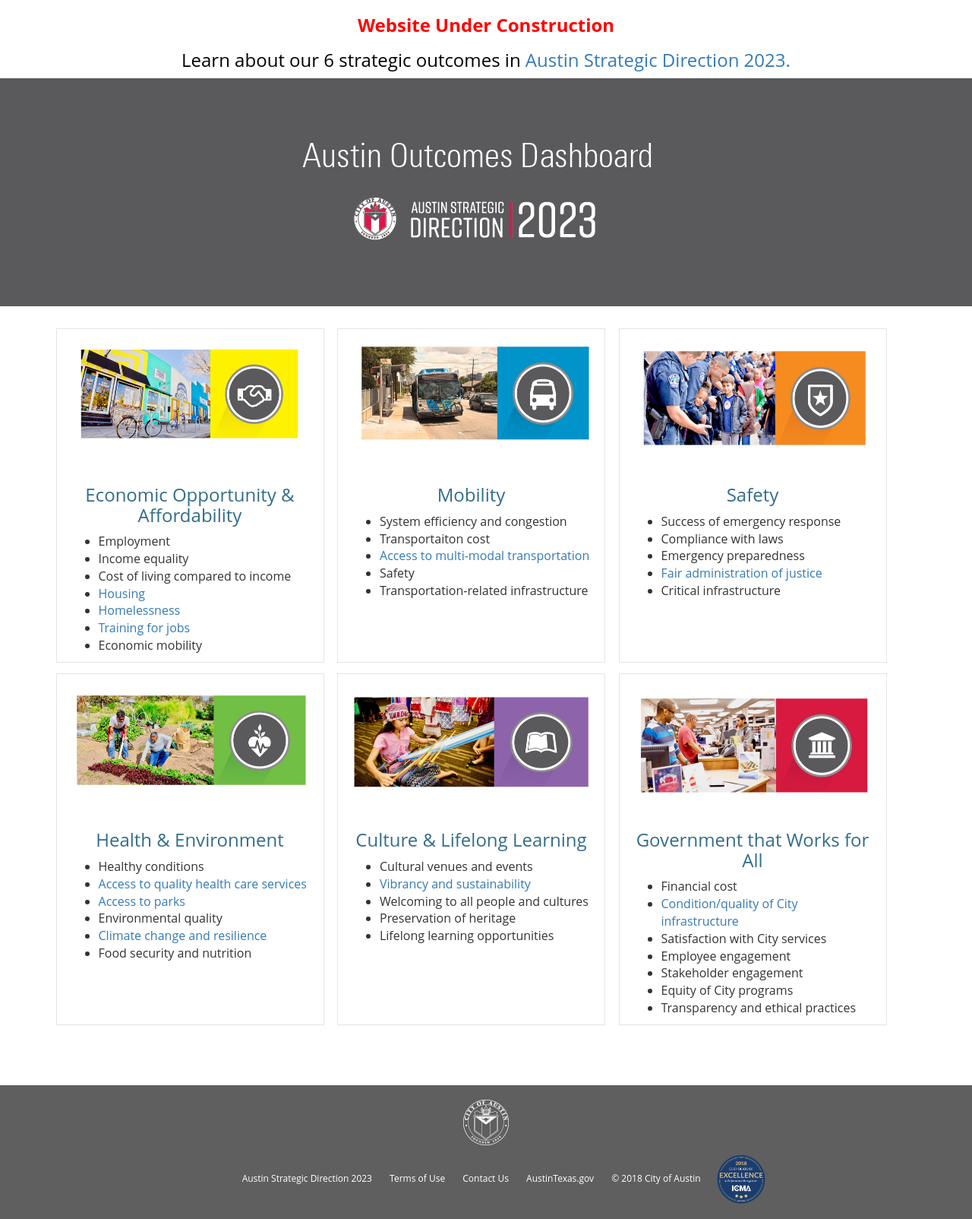
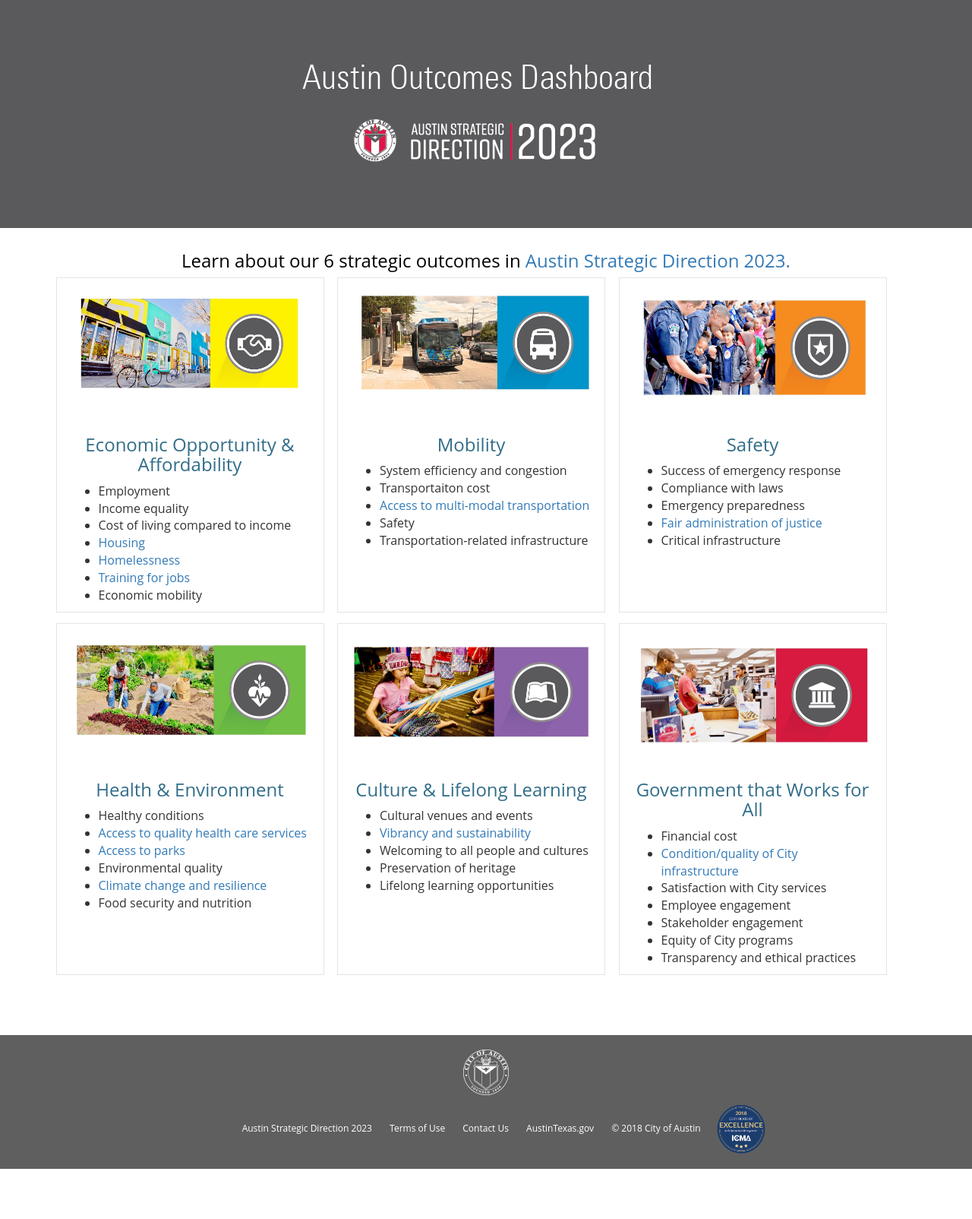
Before and after one commit to JamilaS/SD2023-Dashboard, a Jekyll site: the page built from index.md, in a window 1280 px wide. Shown: the whole page at 76% size. Built offline with Jekyll 4.4.1, drawn with Linux system fonts in a browser that asks for light colours; nearby versions of some CDN libraries; some web fonts are replaced; after the commit the page ends 1538 px from its top, so only the background shows below that.

Commit message:
Update homepage.html

```diff
--- a/_layouts/homepage.html
+++ b/_layouts/homepage.html
@@ -5,8 +5,6 @@
 
 
   <body>
-
-{% include headertitle.html %}
 
 
       <div class="jumbotron">
@@ -19,7 +17,7 @@
     </div>
     </div></div></div>
 
-
+<h3><font color = "black"><center>Learn about our 6 strategic outcomes in <a href='http://bit.ly/atxStrategicPlan' target ="_blank"> Austin Strategic Direction 2023.</a></center></font></h3>
 
 
     <div class="container">
```
